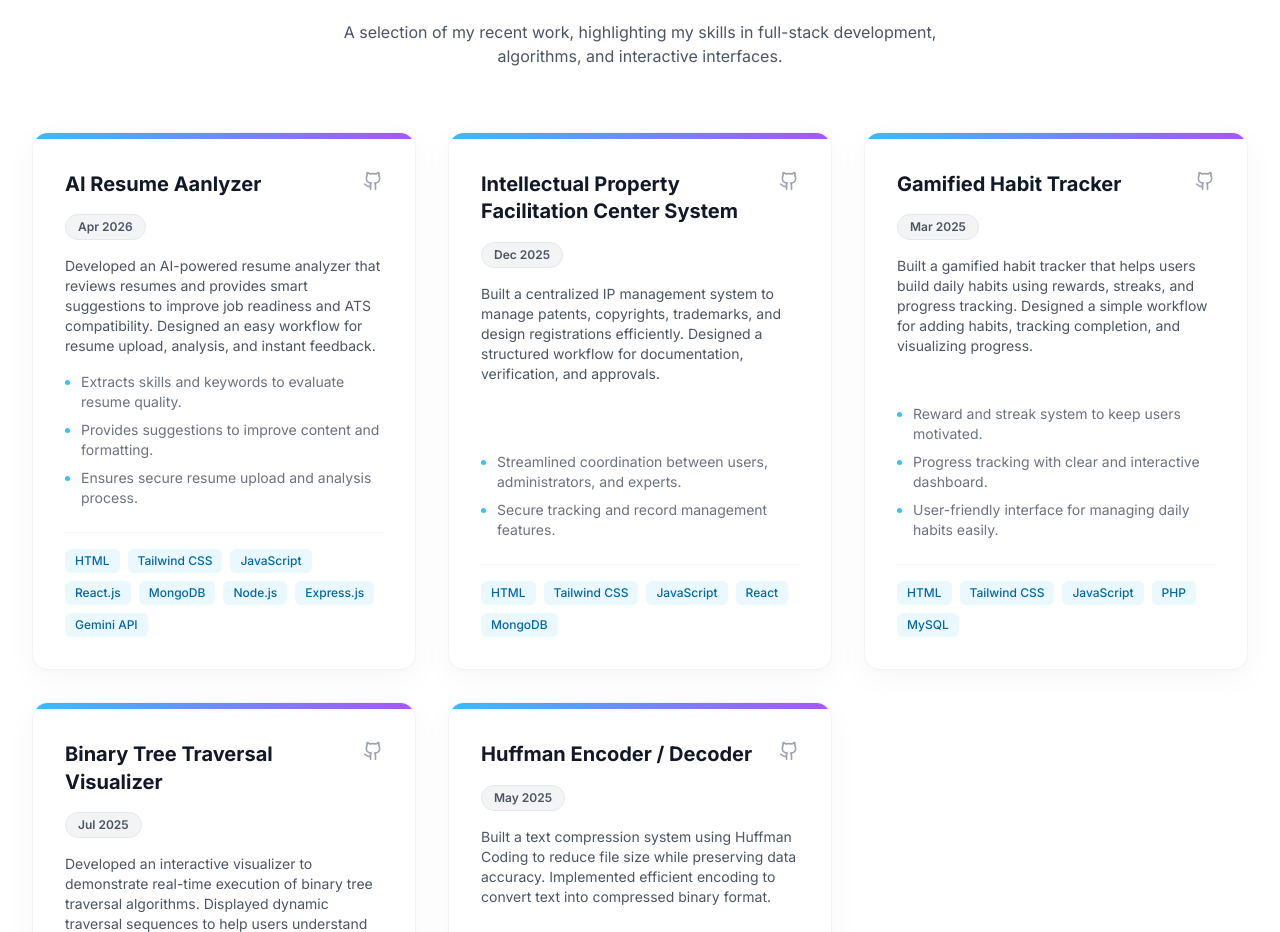
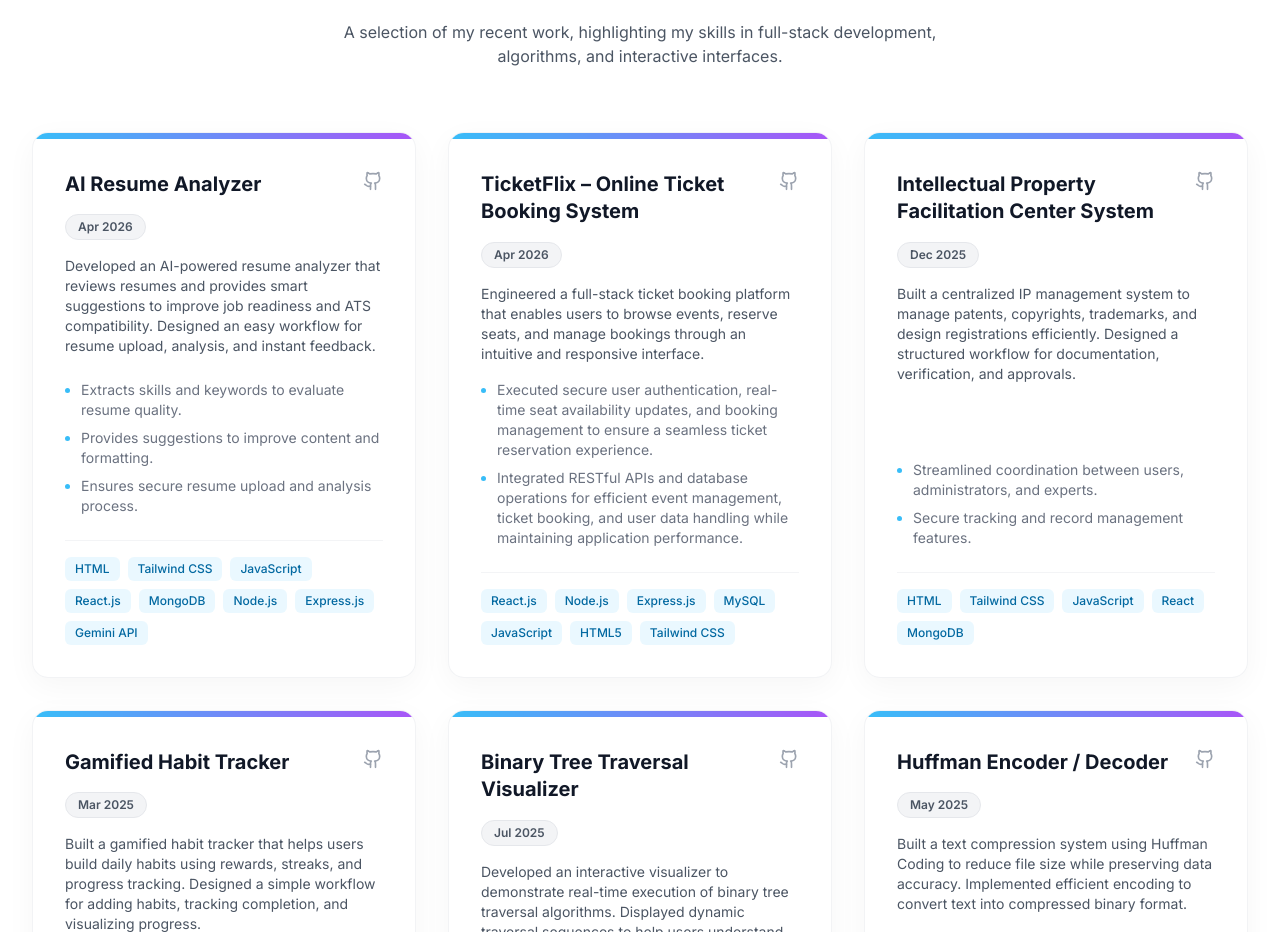
Before and after one commit to tusharupadhyay04/Portfolio, a React (Vite) app: page / in a window 1280 px wide. Shown: the part 4160-5092 px from the top of the page. Built offline with nearby package versions, Linux system fonts and the light colour scheme.

Commit message:
Add TicketFlix project details to Projects section

```diff
--- a/src/components/Projects.jsx
+++ b/src/components/Projects.jsx
@@ -1,10 +1,10 @@
 import React from 'react';
 import { motion } from 'framer-motion';
-import { Github, ExternalLink } from 'lucide-react';
+import { Github } from 'lucide-react';
 
 const projects = [
   {
-    title: "AI Resume Aanlyzer",
+    title: "AI Resume Analyzer",
     date: "Apr 2026",
     description: "Developed an AI-powered resume analyzer that reviews resumes and provides smart suggestions to improve job readiness and ATS compatibility. Designed an easy workflow for resume upload, analysis, and instant feedback.",
     highlights: [
@@ -12,8 +12,19 @@ const projects = [
       "Provides suggestions to improve content and formatting.",
       "Ensures secure resume upload and analysis process."
     ],
-    tech: ["HTML", "Tailwind CSS", "JavaScript", "React.js", "MongoDB","Node.js", "Express.js", "Gemini API"],
+    tech: ["HTML", "Tailwind CSS", "JavaScript", "React.js", "MongoDB", "Node.js", "Express.js", "Gemini API"],
     githubUrl: "https://github.com/tusharupadhyay04/AIResumeAnalyzer",
+  },
+  {
+    title: "TicketFlix – Online Ticket Booking System",
+    date: "Apr 2026",
+    description: "Engineered a full-stack ticket booking platform that enables users to browse events, reserve seats, and manage bookings through an intuitive and responsive interface.",
+    highlights: [
+      "Executed secure user authentication, real-time seat availability updates, and booking management to ensure a seamless ticket reservation experience.",
+      "Integrated RESTful APIs and database operations for efficient event management, ticket booking, and user data handling while maintaining application performance."
+    ],
+    tech: ["React.js", "Node.js", "Express.js", "MySQL", "JavaScript", "HTML5", "Tailwind CSS"],
+    githubUrl: "https://github.com/tusharupadhyay04/TicketFlix",
   },
   {
     title: "Intellectual Property Facilitation Center System",
@@ -24,7 +35,7 @@ const projects = [
       "Secure tracking and record management features."
     ],
     tech: ["HTML", "Tailwind CSS", "JavaScript", "React", "MongoDB"],
-    githubUrl: "https://github.com/tusharupadhyay04/IPFC", // Replace this with your actual GitHub link
+    githubUrl: "https://github.com/tusharupadhyay04/IPFC",
   },
   {
     title: "Gamified Habit Tracker",
@@ -47,7 +58,7 @@ const projects = [
       "Clear visualization of Data Structures."
     ],
     tech: ["HTML", "Tailwind CSS", "JavaScript", "C++", "DSA"],
-    githubUrl: "https://github.com/tusharupadhyay04/MinorProject-Binary-Tree-Traversal-Visualizer-", // Replace this with your actual GitHub link
+    githubUrl: "https://github.com/tusharupadhyay04/MinorProject-Binary-Tree-Traversal-Visualizer-",
   },
   {
     title: "Huffman Encoder / Decoder",
@@ -58,7 +69,7 @@ const projects = [
       "Optimized file size effectively."
     ],
     tech: ["HTML", "Tailwind CSS", "JavaScript", "C++", "DSA"],
-    githubUrl: "https://github.com/tusharupadhyay04/MajorProject-HuffmanEncodedDecoded", // Replace this with your actual GitHub link
+    githubUrl: "https://github.com/tusharupadhyay04/MajorProject-HuffmanEncodedDecoded",
   }
 ];
 
```
